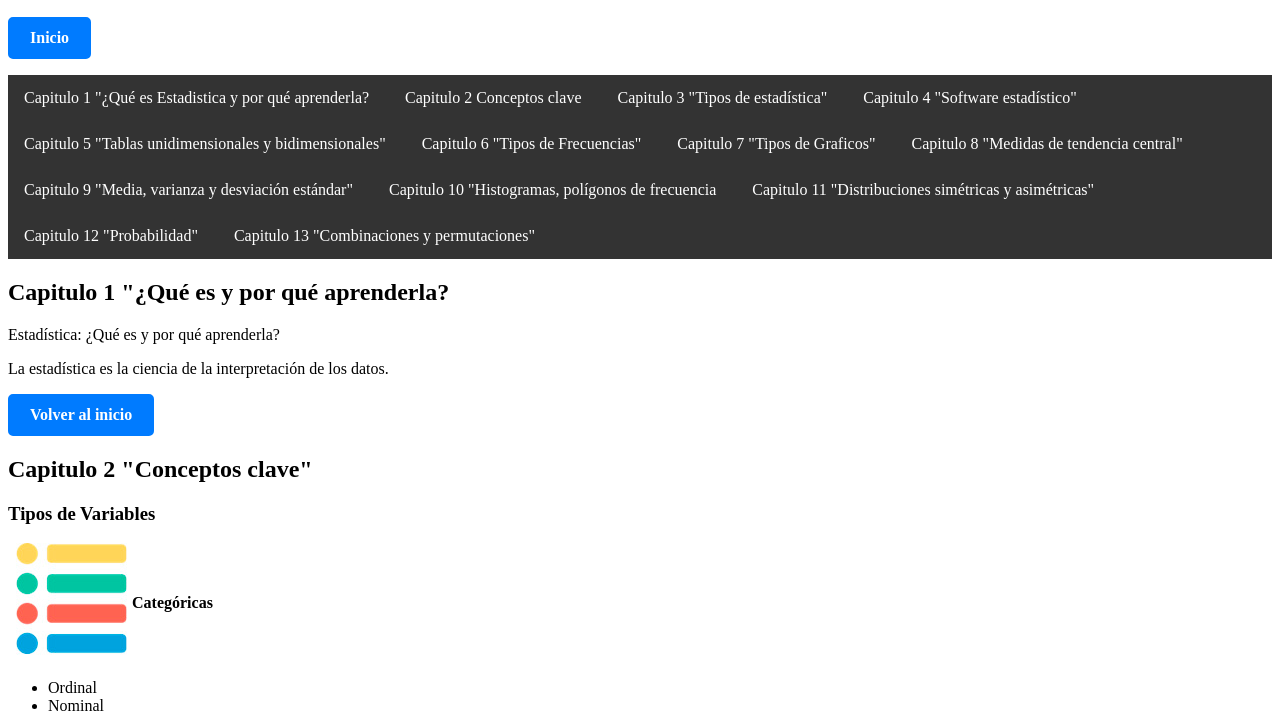
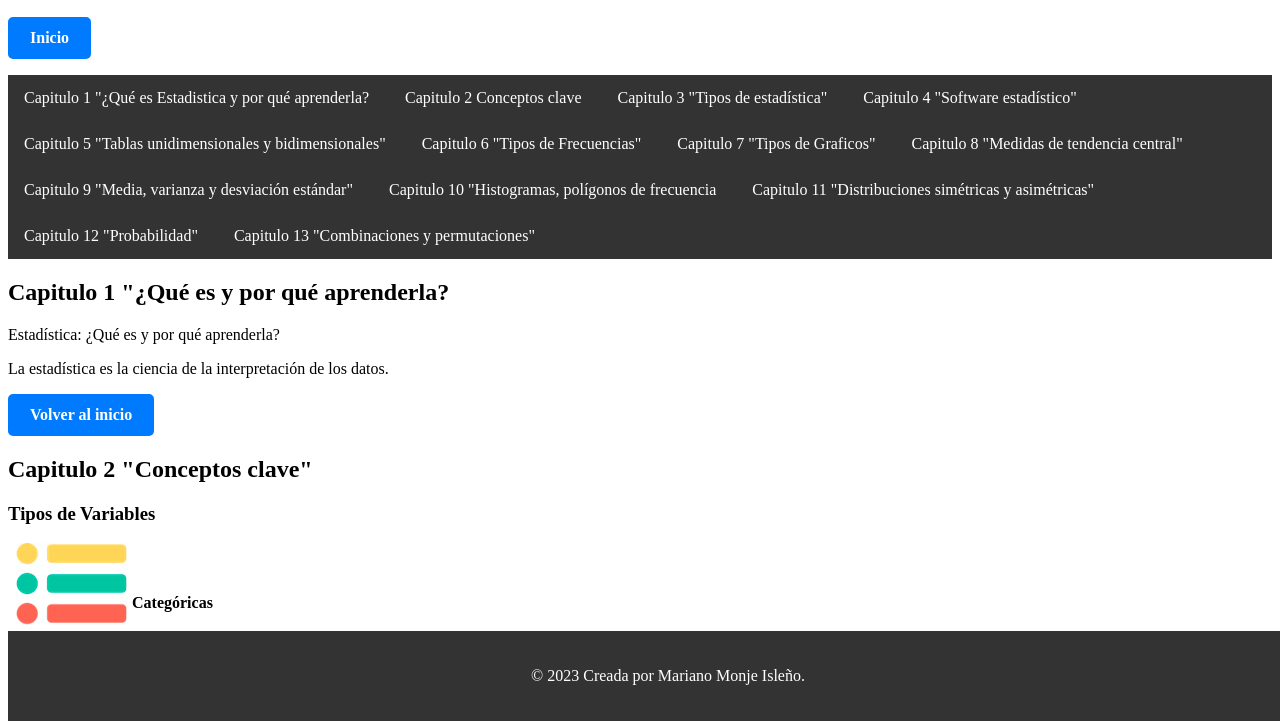
Before and after one commit to MarianoMonjeTecnico2023/Estadistica_Probabilidad, a plain HTML site: page index.html in a window 1280 px wide. Shown: the part 79-800 px from the top of the page. Drawn offline with Linux system fonts and the light colour scheme.

Commit message:
Agregado footer

```diff
--- a/index.html
+++ b/index.html
@@ -454,5 +454,5 @@ Proporciona un resumen gráfico de la distribución de frecuencias, siendo una h
             <a href="#Inicio" id="Inicio">Volver al inicio</a>
         </section>
 </body>
-<footer> Creada por Mariano Monje Isleño</footer>
+<footer> <p>&copy; 2023  Creada por Mariano Monje Isleño.</p></footer>
 </html>
--- a/styles.css
+++ b/styles.css
@@ -202,3 +202,12 @@ nav a:hover {
     background-color: #0056b3;
     color: #fff;
 }
+footer {
+    background-color: #333;
+    color: white;
+    text-align: center;
+    padding: 20px;
+    position: fixed;
+    bottom: 0;
+    width: 100%;
+}
```
